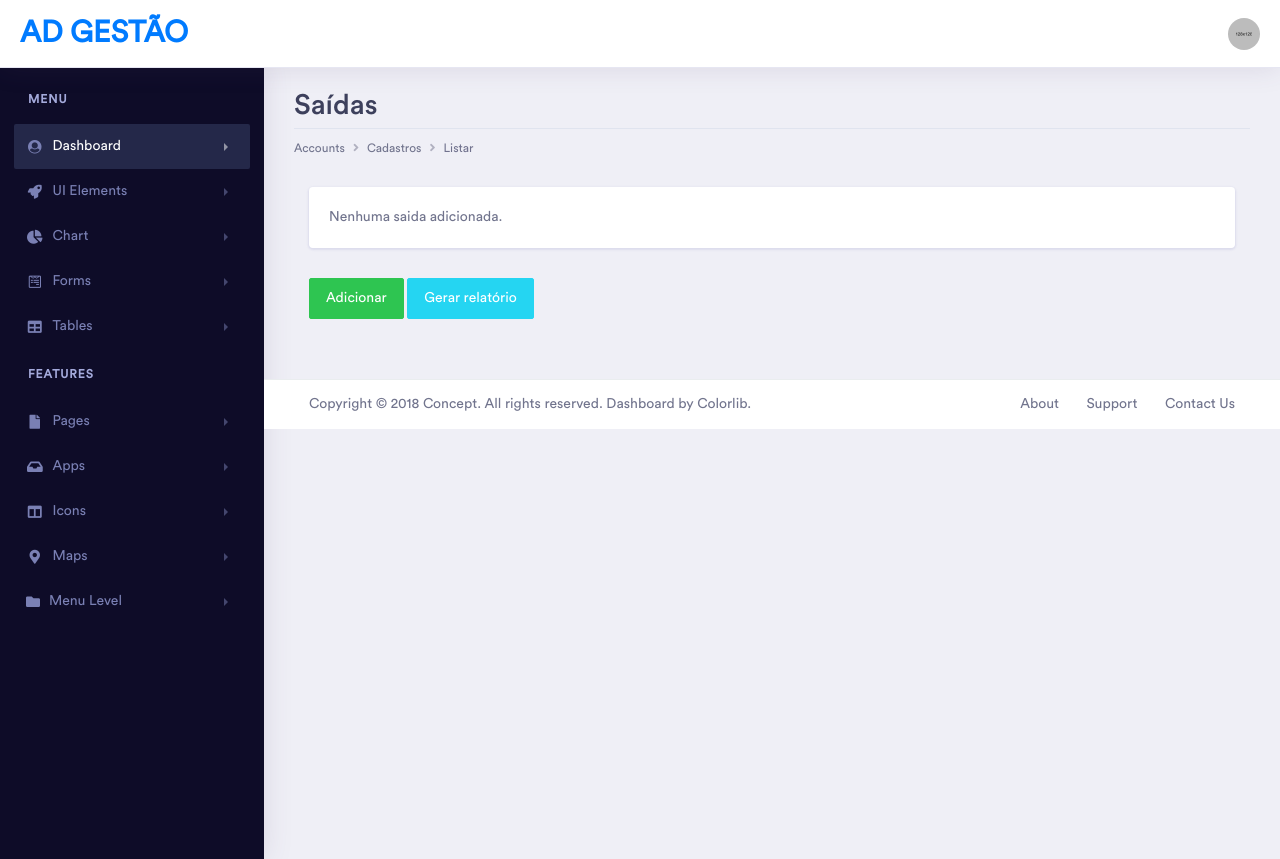
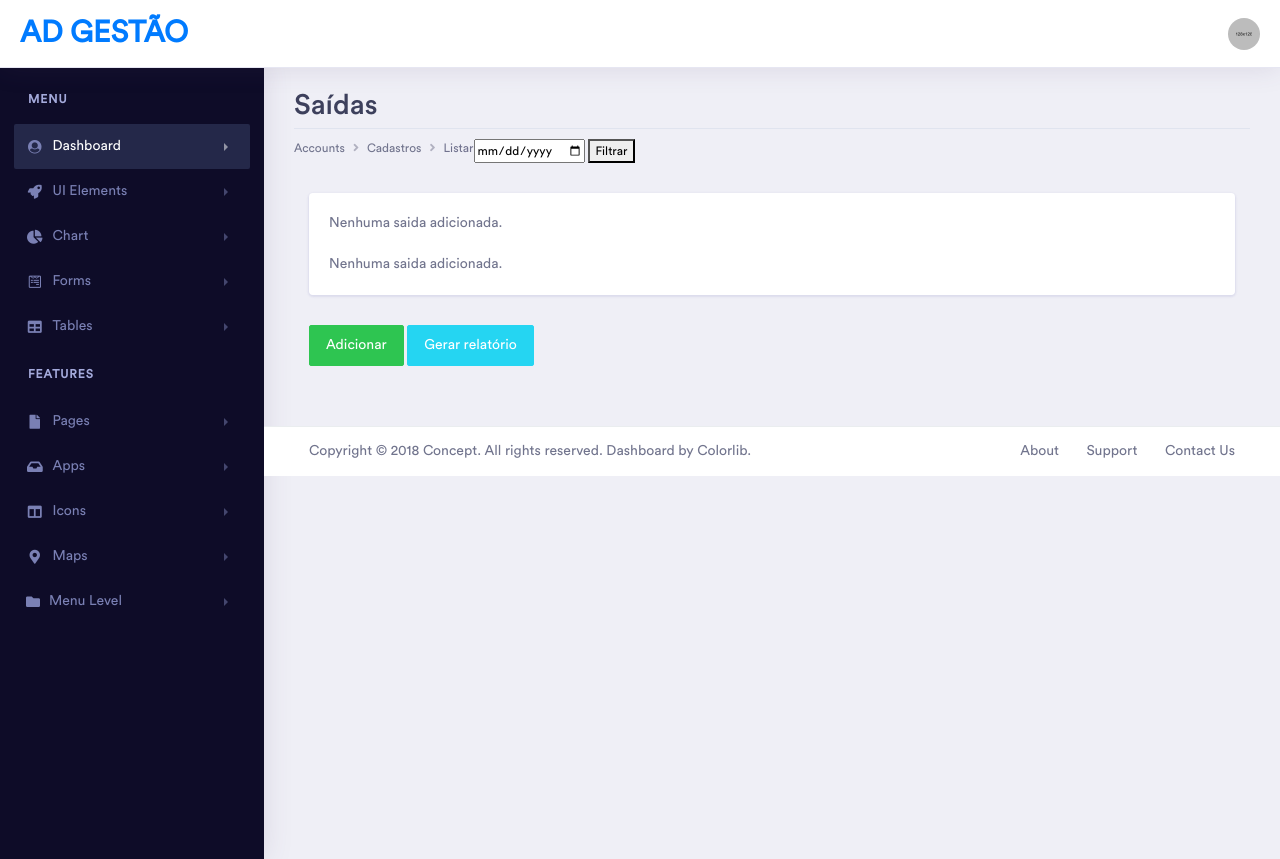
Before and after one commit to maiconrp/adgestao, a Django app: page /financas/saidas/filtrar/ in a window 1280 px wide. Shown: the top 859 px of the page. Run offline with Django 4.2, Linux system fonts and the light colour scheme; parts of the project's set-up code (start-up, migrations or seed data) failed here and were passed over; some libraries are stand-ins or nearby versions; some web fonts are replaced.

Commit message:
:sparkles: code: criar template de filtros de saida

```diff
--- a/code/templates/financas/saidas/listar.html
+++ b/code/templates/financas/saidas/listar.html
@@ -13,6 +13,10 @@
                       <li class="breadcrumb-item">Accounts</li>
                       <li class="breadcrumb-item">Cadastros</li>
                       <li class="breadcrumb-item active" aria-current="page">Listar</li>
+                      <form method="POST" action="{% url 'filtrar_saidas' %}">
+                        {% csrf_token %}
+                        <input type="date" name="date_input">
+                        <button type="submit">Filtrar</button>                    </form>
                   </ol>
               </nav>
           </div>
@@ -37,6 +41,38 @@
   <div class="card">
       <div class="card-body">
           <div class="table-responsive ">
+
+            {% if saidas_filtradas %}
+            <table class="table">
+                <thead>
+                    <tr>
+                      <th scope="col">Data</th>
+                      <th scope="col">Descrição</th>
+                      <th scope="col">Total retirado</th>
+                    </tr>
+                </thead>
+                <tbody>
+
+                  {% for saida in saidas_filtradas %}
+                  <tr>
+                    <th scope="col">{{ saida.data}}</th>
+                    <td>{{ saida.descricao }}</td>
+                    <td>{{ saida.valor }}</td>
+
+                    <td>
+                      <a href="{% url 'detalhar_saida' saida.id %}" class="btn btn-info"><i class="fas fa-external-link-alt"></i></a>
+                      <a href="{% url 'excluir_saida' saida.id %}" class="btn btn-danger"><i class="fas fa-trash-alt"></i></a>
+                    </td>
+                  </tr>
+                {% endfor %}
+
+                </tbody>
+            </table>
+            {% else %}
+  <p>Nenhuma saida adicionada.</p>
+  {% endif %}
+
+
               {% if saidas %}
               <table class="table">
                   <thead>
```
